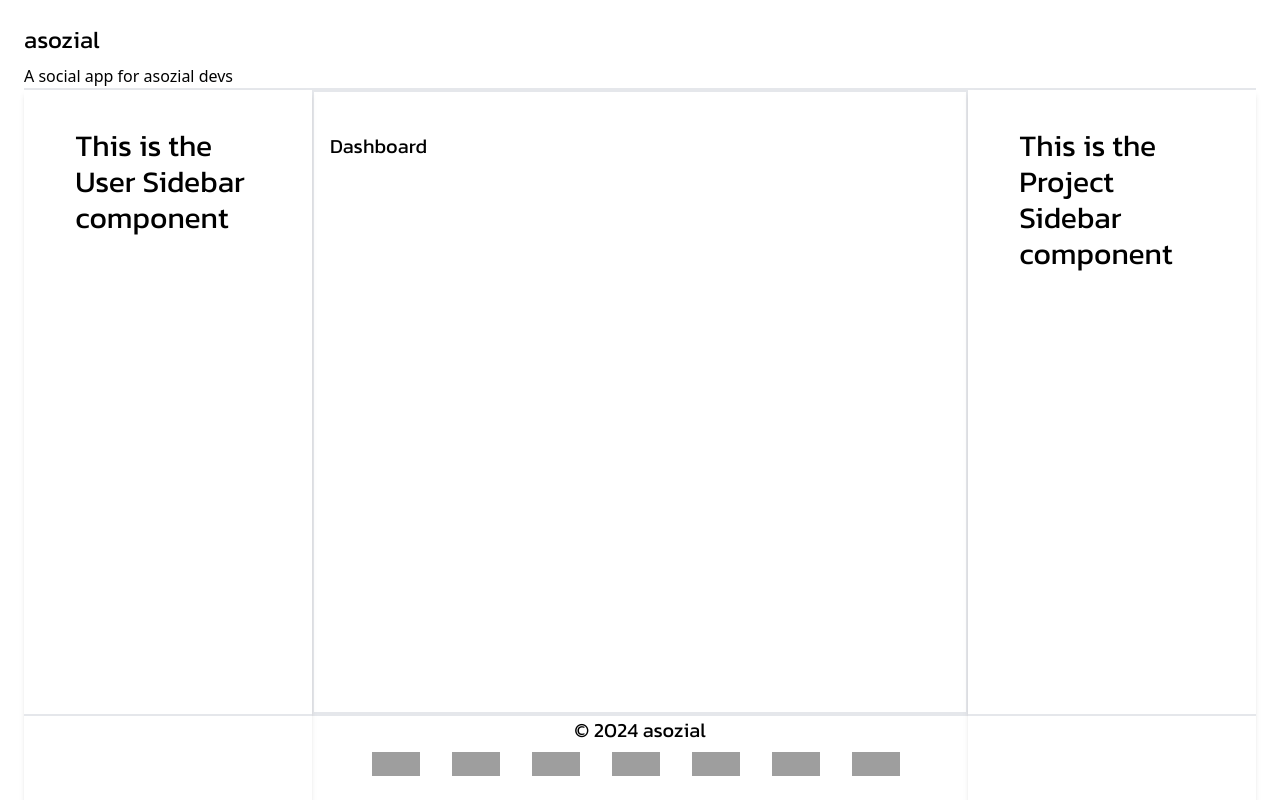
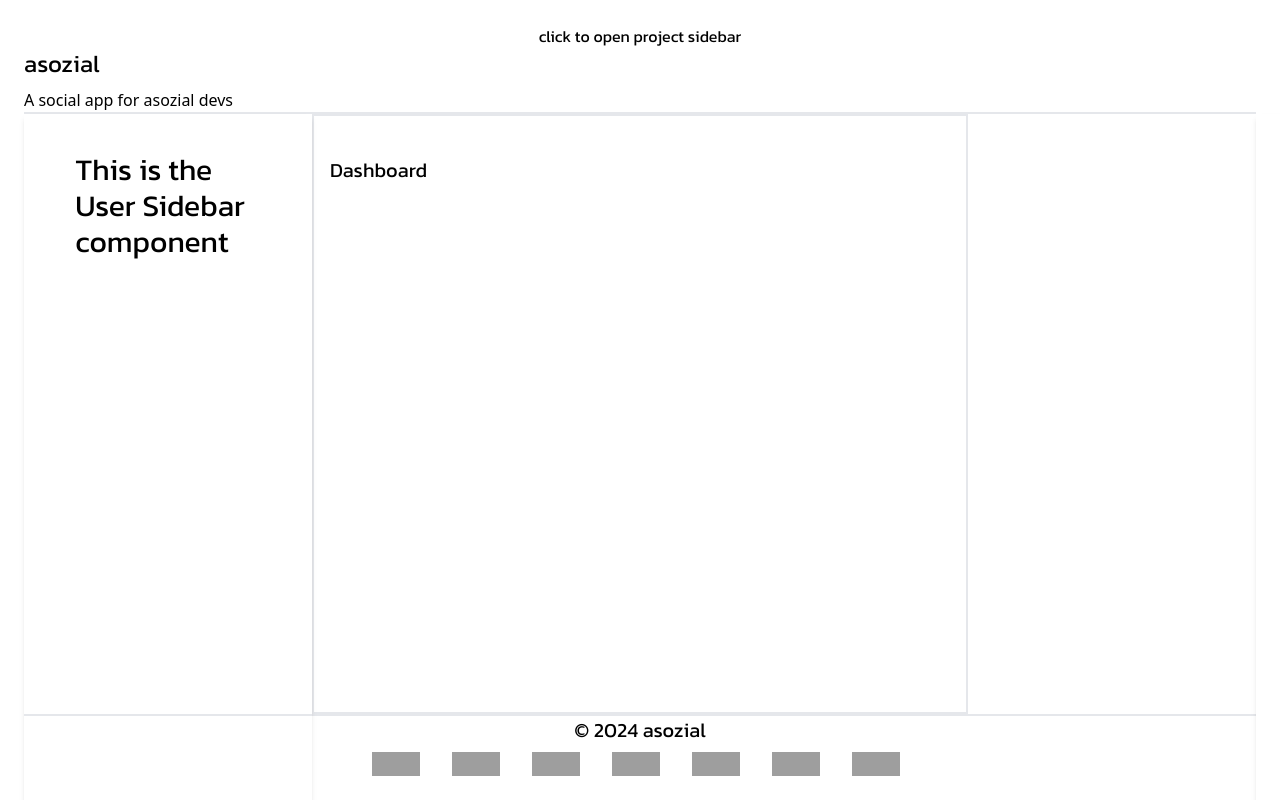
Before and after one commit to asozialdotdev/asozial, a Next.js app in the folder frontend/: page /dashboard in a window 1280 px wide. Built offline with nearby package versions, Linux system fonts and the light colour scheme; grey boxes are pictures that could not be loaded.

Commit message:
project sidebar working

```diff
--- a/frontend/next.config.mjs
+++ b/frontend/next.config.mjs
@@ -15,6 +15,12 @@ const nextConfig = {
         port: "",
         pathname: "/u/**",
       },
+      {
+        protocol: "https",
+        hostname: "github.com",
+        port: "",
+        pathname: "/**",
+      },
     ],
   },
 };
--- a/frontend/src/app/layout.tsx
+++ b/frontend/src/app/layout.tsx
@@ -7,6 +7,7 @@ import Footer from "@/components/common/Footer";
 import Main from "@/components/common/Main";
 import UserSidebar from "@/components/user/UserSidebar";
 import ProjectSidebar from "@/components/project/ProjectSidebar";
+import Providers from "./providers";
 
 const kanit = Kanit({
   subsets: ["latin"],
@@ -26,9 +27,11 @@ export default function RootLayout({
   return (
     <html lang="en" className={`${kanit.className}`}>
       <body className="h-100vh w-100vw flex flex-col justify-between p-6">
-        <Navbar />
-        {children}
-        <Footer />
+        <Providers>
+          <Navbar />
+          {children}
+          <Footer />
+        </Providers>
       </body>
     </html>
   );
--- /dev/null
+++ b/frontend/src/app/providers.tsx
@@ -0,0 +1,13 @@
+import UserSidebar from "@/components/user/UserSidebar";
+import { ProjectSidebarProvider } from "@/contexts/ProjectSidebarContext";
+import { UserSidebarProvider } from "@/contexts/UserSidebarContext";
+
+function Providers({ children }: { children: React.ReactNode }) {
+  return (
+    <UserSidebarProvider>
+      <ProjectSidebarProvider>{children}</ProjectSidebarProvider>
+    </UserSidebarProvider>
+  );
+}
+
+export default Providers;
--- a/frontend/src/components/common/Navbar.tsx
+++ b/frontend/src/components/common/Navbar.tsx
@@ -3,8 +3,10 @@
 import { useState } from "react";
 import { FaGithub, FaLinkedin } from "react-icons/fa";
 import Image from "next/image";
+import { useProjectSidebar } from "@/hooks/useProjectSidebar";
 
 function Navbar() {
+  const { toggleProjectSidebar, projectHeaderRef } = useProjectSidebar();
   const [isOpen, setIsOpen] = useState(false);
   const contributors = [
     {
@@ -31,11 +33,26 @@ function Navbar() {
   ];
 
   return (
+    <>
+
+      <button onClick={() => {
+        toggleProjectSidebar()
+        console.log("clicked")
+
+      }}>
+        {" "}
+        click to open project sidebar
+      </button>
     <nav
-      onClick={() => setIsOpen(!isOpen)}
       className={`flex w-full flex-col gap-2 border-b-2`}
+      // ref={projectHeaderRef}
     >
-      <h1 className="text-2xl">asozial</h1>
+      <h1
+        onClick={() => setIsOpen(!isOpen)}
+        className="cursor-pointer text-2xl"
+      >
+        asozial
+      </h1>
       <p className="font-sans">A social app for asozial devs</p>
       {isOpen && (
         <ul className="flex w-full flex-row flex-wrap justify-between py-10 font-sans">
@@ -48,7 +65,9 @@ function Navbar() {
               <Image
                 src={contributor.github + ".png"}
                 alt={contributor.name}
-                className="h-24 w-24 rounded-full border-4 border-black"
+                width={100 }
+                height={100}
+                className="rounded-full border-4 border-black"
               />
               <div className="flex flex-row gap-4">
                 <a
@@ -77,6 +96,7 @@ function Navbar() {
         </ul>
       )}
     </nav>
+    </>
   );
 }
 
--- a/frontend/src/components/project/ProjectSidebar.tsx
+++ b/frontend/src/components/project/ProjectSidebar.tsx
@@ -1,16 +1,18 @@
+"use client";
+import { useProjectSidebar } from "@/hooks/useProjectSidebar";
+
 function ProjectSidebar() {
-  return(
-
+  const { projectSidebarRef, isProjectSidebarOpen } = useProjectSidebar();
+  console.log("isProjectSidebarOpen", isProjectSidebarOpen);
+  return (
     <aside
-    className={`fixed z-50 flex h-full w-[18rem] transform grid-cols-1 flex-col gap-10 px-[3.2rem] py-[2.4rem] text-3xl shadow-md transition-transform duration-300 ease-in-out`}
-    // ref={sidebarRef}
-  >
-    {" "}
-    This is the Project Sidebar component
-  </aside>
-  )
-
-
+      className={`fixed z-50 flex h-full w-[18rem] transform grid-cols-1 flex-col gap-10 px-[3.2rem] py-[2.4rem] text-3xl shadow-md transition-transform duration-300 ease-in-out ${isProjectSidebarOpen ? "translate-x-0" : "translate-x-full"}`}
+      // ref={projectSidebarRef}
+    >
+      {" "}
+      This is the Project Sidebar component
+    </aside>
+  );
 }
 
 export default ProjectSidebar;
--- a/frontend/src/components/user/UserSidebar.tsx
+++ b/frontend/src/components/user/UserSidebar.tsx
@@ -1,4 +1,8 @@
+'use client'
+import { useUserSidebar } from "@/hooks/useUserSidebar";
+
 function UserSidebar() {
+  const {userSidebarRef} = useUserSidebar()
   return (
     <aside
       className={`fixed z-50 flex h-full w-[18rem] transform grid-cols-1 flex-col gap-10 px-[3.2rem] py-[2.4rem] text-3xl shadow-md transition-transform duration-300 ease-in-out`}
--- a/frontend/src/contexts/projectSidebarContext.tsx
+++ b/frontend/src/contexts/projectSidebarContext.tsx
@@ -1,3 +1,4 @@
+"use client";
 import { useOutsideClick } from "@/hooks/useOutsideClick";
 import { createContext, useState, useRef } from "react";
 import type { ProjectSidebarContextTypes } from "@/types/Project";
@@ -9,36 +10,37 @@ const defaultContextValue: ProjectSidebarContextTypes = {
   projectHeaderRef: { current: null },
 };
 
-const projectSidebarContext = createContext(defaultContextValue);
+const ProjectSidebarContext =
+  createContext<ProjectSidebarContextTypes>(defaultContextValue);
 
-function OpenSidebarProvider({ children }: { children: React.ReactNode }) {
-  const [isProjectSidebarOpen, setisProjectSidebarOpen] = useState(false);
+function ProjectSidebarProvider({ children }: { children: React.ReactNode }) {
+  const [isProjectSidebarOpen, setIsProjectSidebarOpen] = useState(false);
 
   const projectSidebarRef = useRef<HTMLDivElement>(null);
   const projectHeaderRef = useRef<HTMLDivElement>(null);
 
-  useOutsideClick(
-    () => setisProjectSidebarOpen(false),
-    projectSidebarRef,
-    projectHeaderRef,
-  );
+  // useOutsideClick(
+  //   () => setIsProjectSidebarOpen(false),
+  //   projectSidebarRef,
+  //   projectHeaderRef,
+  // );
 
   function toggleProjectSidebar() {
-    setisProjectSidebarOpen((isProjectSidebarOpen) => !isProjectSidebarOpen);
+    setIsProjectSidebarOpen((isProjectSidebarOpen) => !isProjectSidebarOpen);
   }
 
   return (
-    <projectSidebarContext.Provider
+    <ProjectSidebarContext.Provider
       value={{
         isProjectSidebarOpen,
         toggleProjectSidebar,
-        projectSidebarRef,
-        projectHeaderRef,
+        // projectSidebarRef,
+        // projectHeaderRef,
       }}
     >
       {children}
-    </projectSidebarContext.Provider>
+    </ProjectSidebarContext.Provider>
   );
 }
 
-export { projectSidebarContext, OpenSidebarProvider };
+export { ProjectSidebarContext, ProjectSidebarProvider };
--- a/frontend/src/contexts/userSidebarContext.tsx
+++ b/frontend/src/contexts/userSidebarContext.tsx
@@ -1,3 +1,4 @@
+"use client";
 import { useOutsideClick } from "@/hooks/useOutsideClick";
 import { createContext, useState, useRef } from "react";
 import type { UserSidebarContextTypes } from "@/types/User";
@@ -9,9 +10,10 @@ const defaultContextValue: UserSidebarContextTypes = {
   userHeaderRef: { current: null },
 };
 
-const userSidebarContext = createContext(defaultContextValue);
+const UserSidebarContext =
+  createContext<UserSidebarContextTypes>(defaultContextValue);
 
-function OpenSidebarProvider({ children }: { children: React.ReactNode }) {
+function UserSidebarProvider({ children }: { children: React.ReactNode }) {
   const [isUserSidebarOpen, setIsUserSidebarOpen] = useState(false);
 
   const userSidebarRef = useRef<HTMLDivElement>(null);
@@ -28,7 +30,7 @@ function OpenSidebarProvider({ children }: { children: React.ReactNode }) {
   }
 
   return (
-    <userSidebarContext.Provider
+    <UserSidebarContext.Provider
       value={{
         isUserSidebarOpen,
         toggleUserSidebar,
@@ -37,8 +39,8 @@ function OpenSidebarProvider({ children }: { children: React.ReactNode }) {
       }}
     >
       {children}
-    </userSidebarContext.Provider>
+    </UserSidebarContext.Provider>
   );
 }
 
-export { userSidebarContext, OpenSidebarProvider };
+export { UserSidebarContext, UserSidebarProvider };
--- a/frontend/src/hooks/useProjectSidebar.ts
+++ b/frontend/src/hooks/useProjectSidebar.ts
@@ -1,11 +1,11 @@
-import { projectSidebarContext } from "@/contexts/projectSidebarContext";
+import { ProjectSidebarContext } from "@/contexts/ProjectSidebarContext";
 import { useContext } from "react";
 
 export function useProjectSidebar() {
-  const context = useContext(projectSidebarContext);
+  const context = useContext(ProjectSidebarContext);
   if (context === undefined) {
     throw new Error(
-      "useUserSidebar must be used within a projectSidebarProvider",
+      "useProjectSidebar must be used within a ProjectSidebarProvider",
     );
   }
   return context;
--- a/frontend/src/hooks/useUserSidebar.ts
+++ b/frontend/src/hooks/useUserSidebar.ts
@@ -1,10 +1,10 @@
-import { userSidebarContext } from "@/contexts/userSidebarContext";
+import { UserSidebarContext } from "@/contexts/UserSidebarContext";
 import { useContext } from "react";
 
 export function useUserSidebar() {
-  const context = useContext(userSidebarContext);
+  const context = useContext(UserSidebarContext);
   if (context === undefined) {
-    throw new Error("useUserSidebar must be used within a userSidebarProvider");
+    throw new Error("useUserSidebar must be used within a UserSidebarProvider");
   }
   return context;
 }
```
